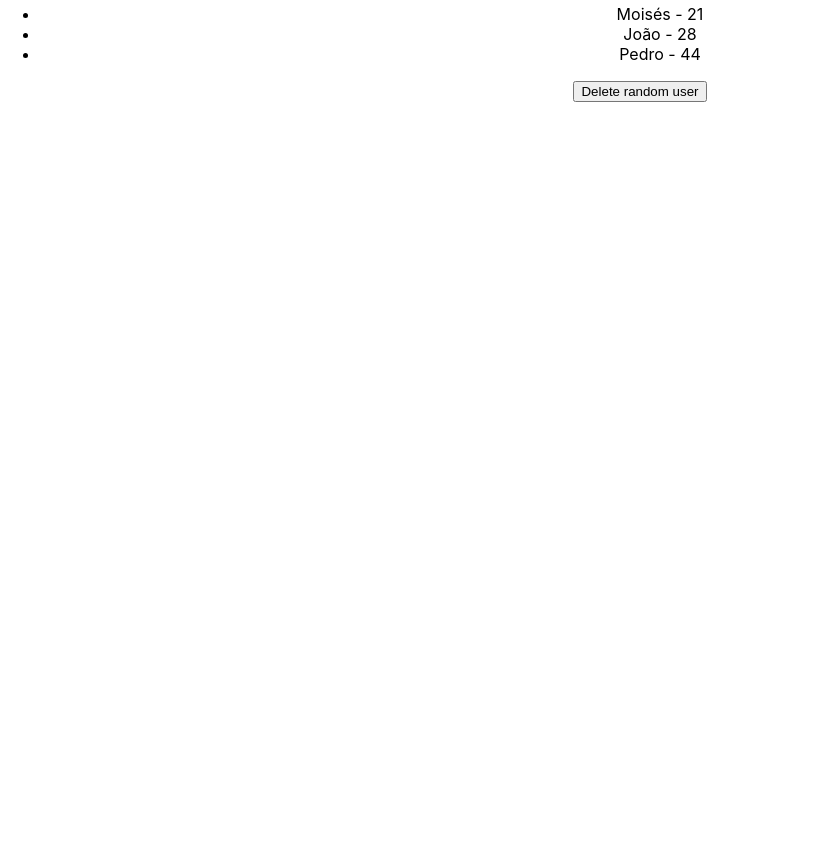
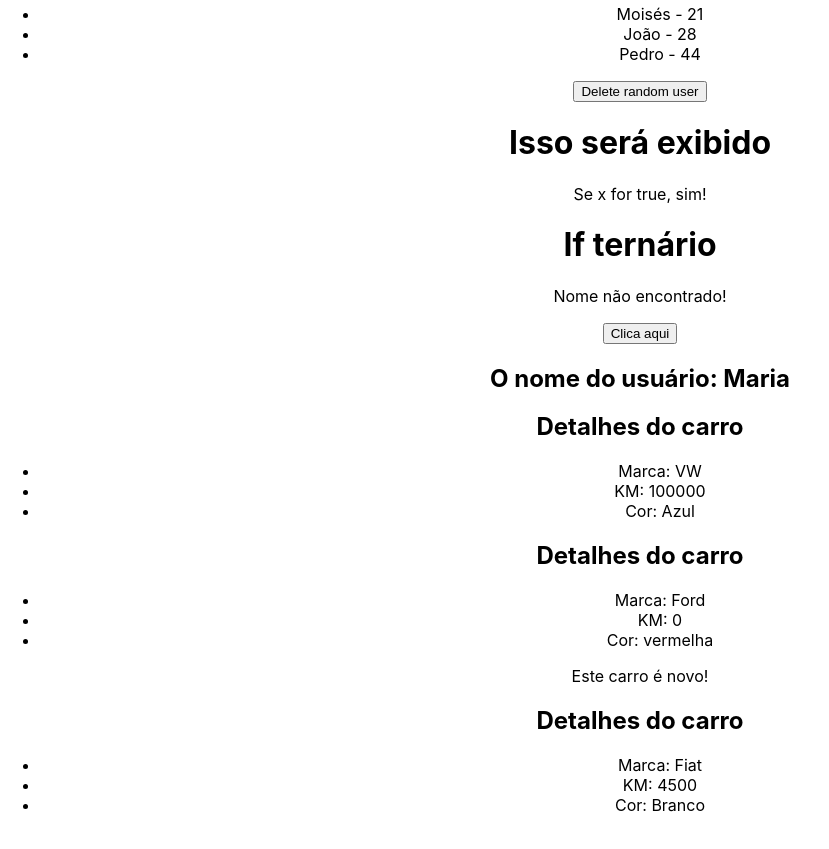
Before and after one commit to moisesjunior45/React-do-zero-a-maestria, a React (Create React App) app in the folder 3_AvancandoEmReact/avancando/: page / in a window 1280 px wide. Shown: the part 1200-2049 px from the top of the page, without its empty margins (0-829 px from the left). Before the commit the page ends 1802 px from the top, so only its background shows below. Built offline with nearby package versions, Linux system fonts and the light colour scheme.

Commit message:
If e else em react, props, destructuring e reaproveitamento de componentes

```diff
--- a/3_AvancandoEmReact/avancando/src/App.js
+++ b/3_AvancandoEmReact/avancando/src/App.js
@@ -3,8 +3,15 @@ import './App.css';
 import City from './assets/city.jpg';
 import ManageData from './components/ManageData';
 import ListRender from './components/ListRender';
+import ConditionalRender from './components/ConditionalRender';
+import ShowUserName from './components/ShowUserName';
+import { useState } from 'react';
+import CarDetails from './components/CarDetails';
 
 function App() {
+  const name = "Joaquim";
+  const [userName] = useState("Maria")
+
   return (
     <div className="App">
       <h1>Avançando em React</h1>
@@ -18,6 +25,14 @@ function App() {
       </div>
       <ManageData />
       <ListRender />
+      <ConditionalRender />
+      {/* props */}
+      <ShowUserName name={userName} />
+      {/* destructuring */}
+      <CarDetails brand="VW" km={100000} color="Azul" newCar={false} />
+      {/* reaproveitando */}
+      <CarDetails brand="Ford" color="vermelha" km={0} newCar={true}/>
+      <CarDetails brand="Fiat" color="Branco" km={4500} newCar={false} />
     </div>
   );
 }
--- /dev/null
+++ b/3_AvancandoEmReact/avancando/src/components/CarDetails.jsx
@@ -0,0 +1,15 @@
+const CarDetails = ({ brand, km, color, newCar}) => {
+  return (
+    <div>
+      <h2>Detalhes do carro</h2>
+      <ul>
+        <li>Marca: {brand}</li>
+        <li>KM: {km}</li>
+        <li>Cor: {color}</li>
+      </ul>
+        {newCar && <p>Este carro é novo!</p>}
+    </div>
+  );
+};
+
+export default CarDetails;
--- /dev/null
+++ b/3_AvancandoEmReact/avancando/src/components/ConditionalRender.jsx
@@ -0,0 +1,28 @@
+import { useState } from "react";
+
+const ConditionalRender = () => {
+  const [x] = useState(true);
+
+  const [name, setName] = useState("Matheus");
+
+  return (
+    <div>
+      <h1>Isso será exibido</h1>
+      {x && <p>Se x for true, sim!</p>}
+      {!x && <p>Agora x é falso</p>}
+      <h1>If ternário</h1>
+      {name === "João" ? (
+        <div>
+          <p>O nome é João</p>
+        </div>
+      ) : (
+        <div>
+          <p>Nome não encontrado!</p>
+        </div>
+      )}
+      <button onClick={() => setName("João")}>Clica aqui</button>
+    </div>
+  );
+};
+
+export default ConditionalRender;
--- /dev/null
+++ b/3_AvancandoEmReact/avancando/src/components/ShowUserName.jsx
@@ -0,0 +1,10 @@
+
+const ShowUserName = (props) => {
+  return (
+    <div>
+        <h2>O nome do usuário: {props.name}</h2>
+    </div>
+  )
+}
+
+export default ShowUserName
```
